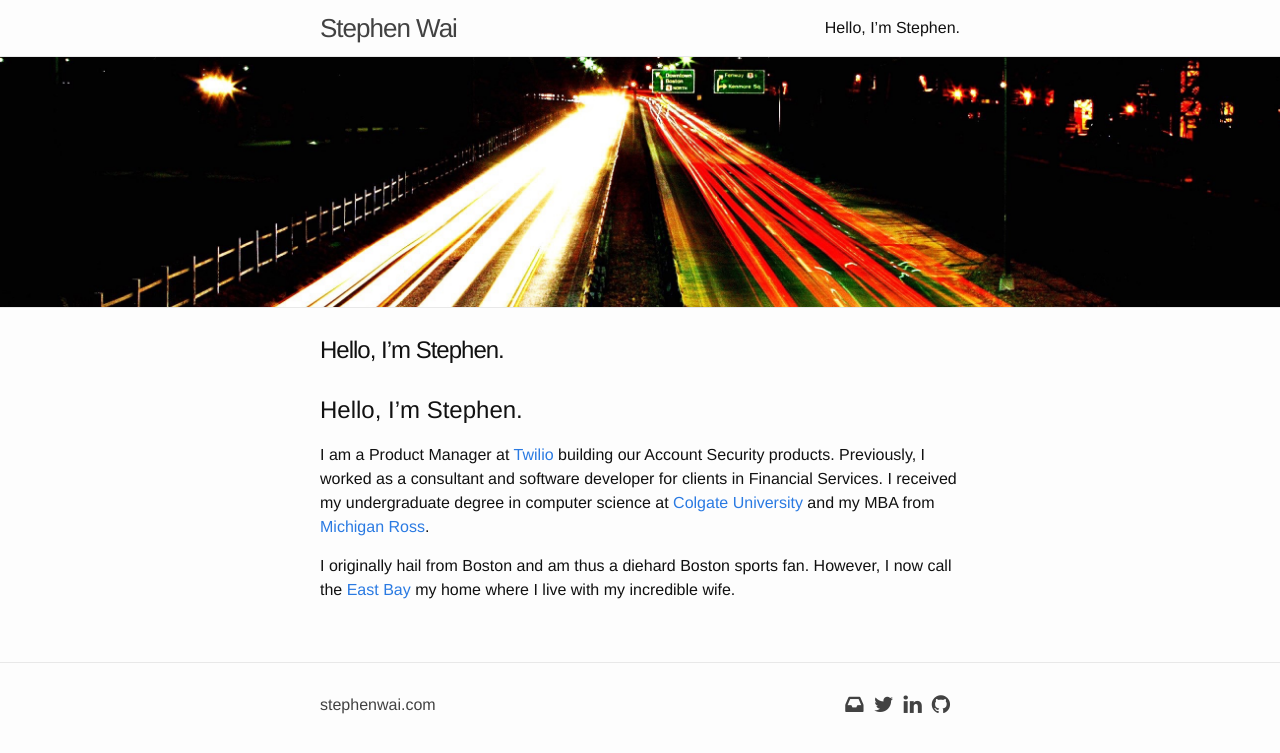
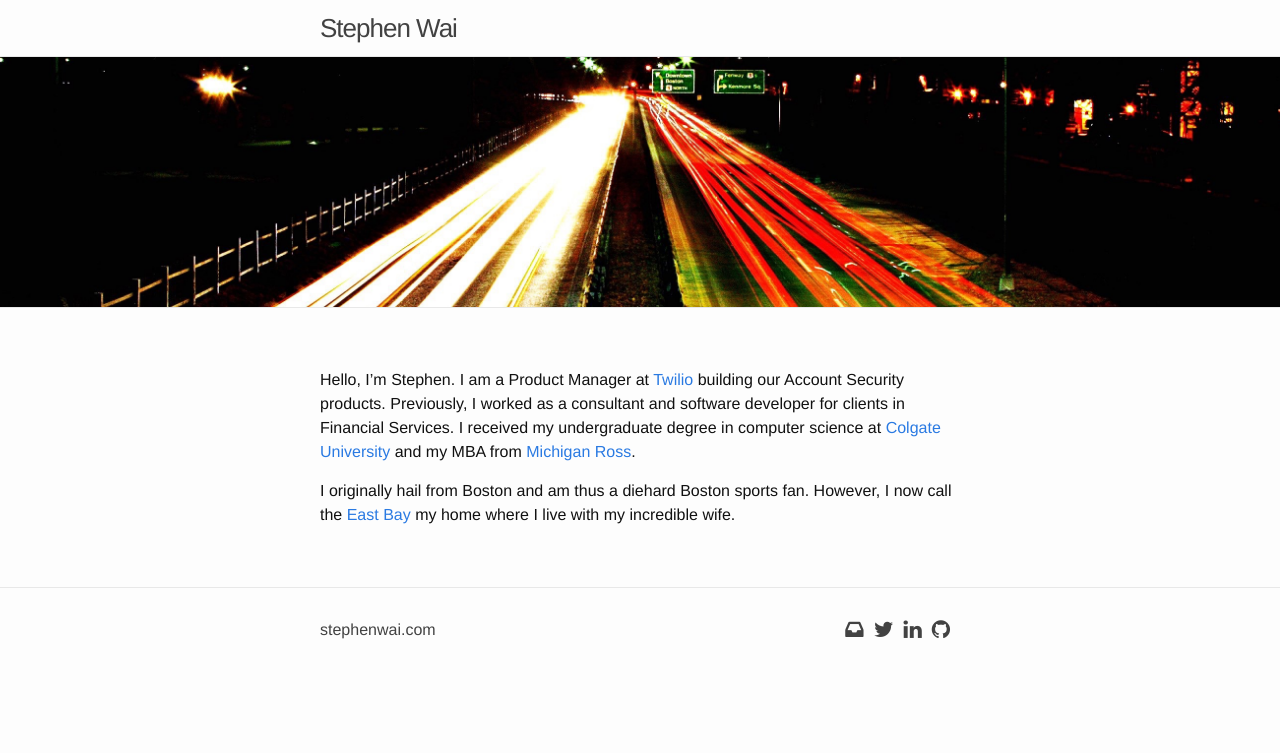
Before and after one commit to swaiing/swaiing.github.io, a Jekyll site: the page built from index.md, in a window 1280 px wide. Shown: the top 753 px of the page. Built offline with Jekyll 4.4.1, drawn with Linux system fonts in a browser that asks for light colours; nearby versions of some CDN libraries; our own code applies the rules of GitHub Pages for plain Markdown files.

Commit message:
Removed title

```diff
--- a/index.md
+++ b/index.md
@@ -3,8 +3,6 @@
 hero: bg1.jpg
 ---
 
-# Hello, I'm Stephen.
-
-I am a Product Manager at [Twilio](http://www.twilio.com) building our Account Security products. Previously, I worked as a consultant and software developer for clients in Financial Services. I received my undergraduate degree in computer science at [Colgate University](http://colgate.edu) and my MBA from [Michigan Ross](https://michiganross.umich.edu/).
+Hello, I'm Stephen. I am a Product Manager at [Twilio](http://www.twilio.com) building our Account Security products. Previously, I worked as a consultant and software developer for clients in Financial Services. I received my undergraduate degree in computer science at [Colgate University](http://colgate.edu) and my MBA from [Michigan Ross](https://michiganross.umich.edu/).
 
 I originally hail from Boston and am thus a diehard Boston sports fan. However, I now call the [East Bay](https://en.wikipedia.org/wiki/East_Bay) my home where I live with my incredible wife.
```
